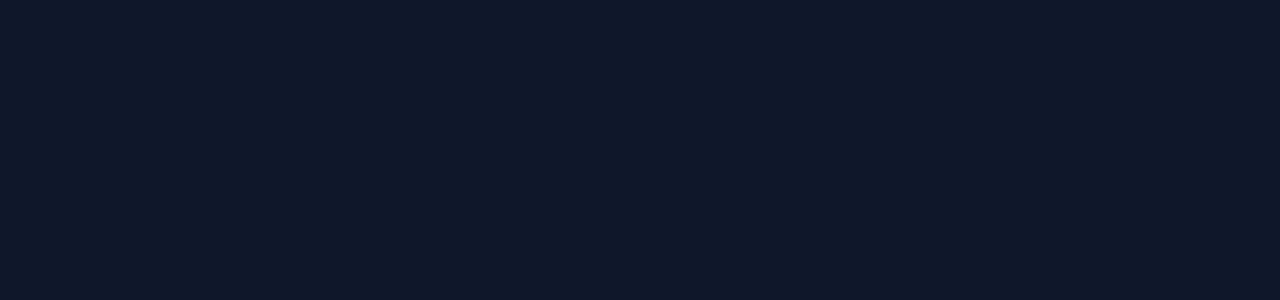
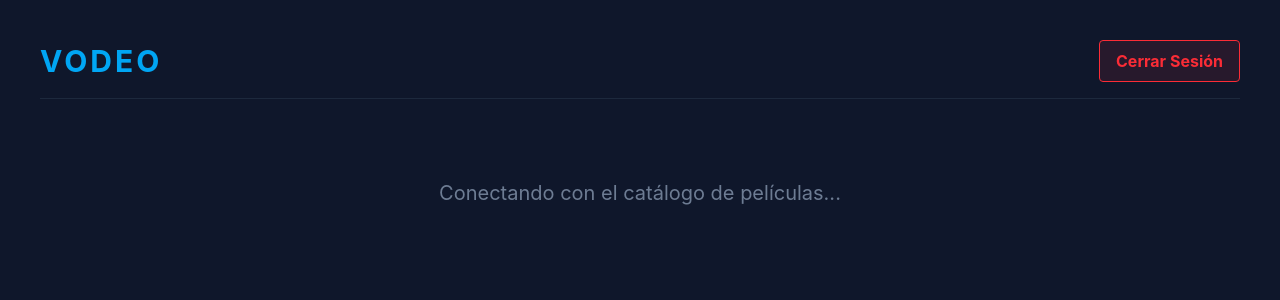
Before and after one commit to alexandrefdez/vodeo, a React app in the folder frontend/: page /catalog in a window 1280 px wide. Before the commit this address had no page. Shown: the top 300 px of the page. Built offline with nearby package versions, Linux system fonts and the light colour scheme; sample sign-in values are in the browser's storage; the HTML template or start-up script is replaced by a standard one.

Commit message:
feat: implement base catalog page and secure route #29

```diff
--- a/frontend/src/App.jsx
+++ b/frontend/src/App.jsx
@@ -2,17 +2,30 @@
 import { AuthProvider } from './context/AuthContext';
 import Login from './pages/Login';
 import Register from './pages/Register';
+import Catalog from './pages/Catalog';
+import PrivateRoute from './components/PrivateRoute';
 
 function App() {
   return (
     <AuthProvider>
       <Router>
         <Routes>
+          {/* Rutas Públicas */}
           <Route path="/" element={<Navigate to="/login" replace />} />
           <Route path="/login" element={<Login />} />
           <Route path="/register" element={<Register />} />
-      </Routes>
-    </Router>
+
+          {/* Rutas Privadas */}
+          <Route
+            path="/catalog"
+            element={
+              <PrivateRoute>
+                <Catalog />
+              </PrivateRoute>
+            }
+          />
+        </Routes>
+      </Router>
     </AuthProvider>
   );
 }
--- /dev/null
+++ b/frontend/src/pages/Catalog.jsx
@@ -0,0 +1,26 @@
+import { useContext } from 'react';
+import { AuthContext } from '../context/AuthContext';
+
+const Catalog = () => {
+  const { logout } = useContext(AuthContext);
+
+  return (
+    <div className="min-h-screen bg-slate-900 text-white p-10">
+      <div className="flex justify-between items-center mb-10 border-b border-slate-800 pb-4">
+        <h1 className="text-3xl font-bold text-sky-500 tracking-widest">VODEO</h1>
+        <button
+          onClick={logout}
+          className="bg-red-500/10 text-red-500 border border-red-500 hover:bg-red-500 hover:text-white transition-colors px-4 py-2 rounded cursor-pointer font-bold"
+        >
+          Cerrar Sesión
+        </button>
+      </div>
+
+      <div className="text-center text-slate-400 mt-20">
+        <p className="text-xl animate-pulse">Conectando con el catálogo de películas...</p>
+      </div>
+    </div>
+  );
+};
+
+export default Catalog;
```
